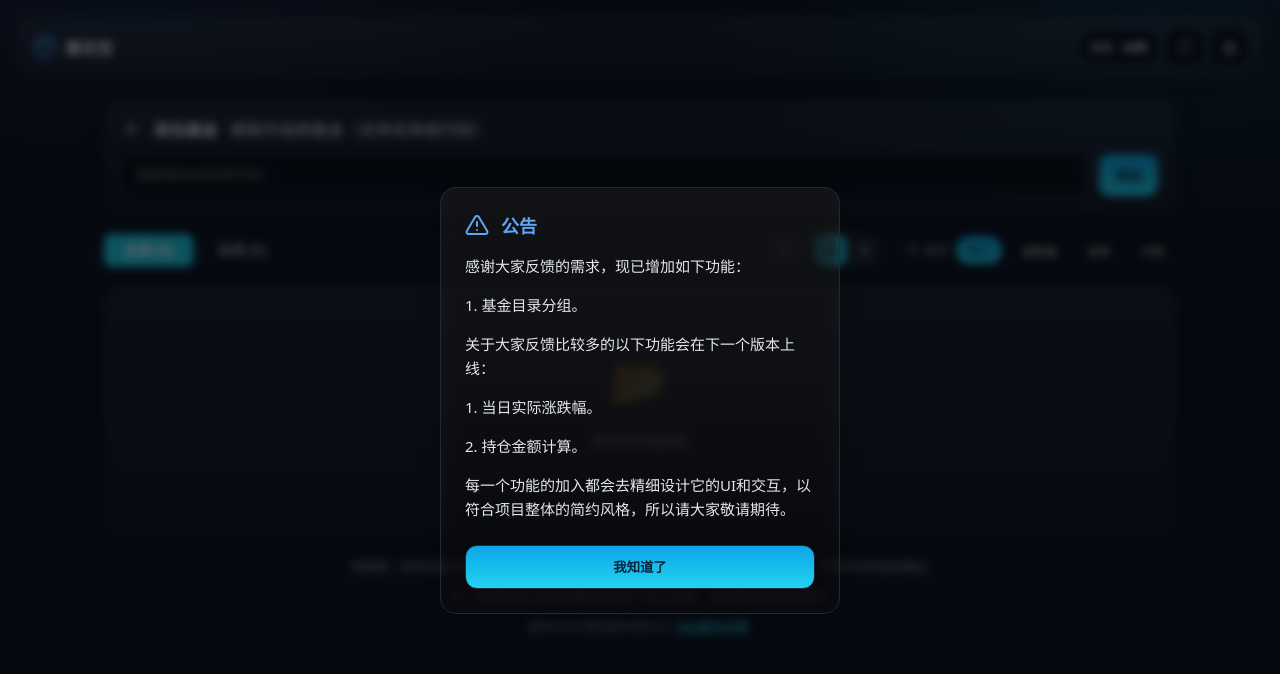
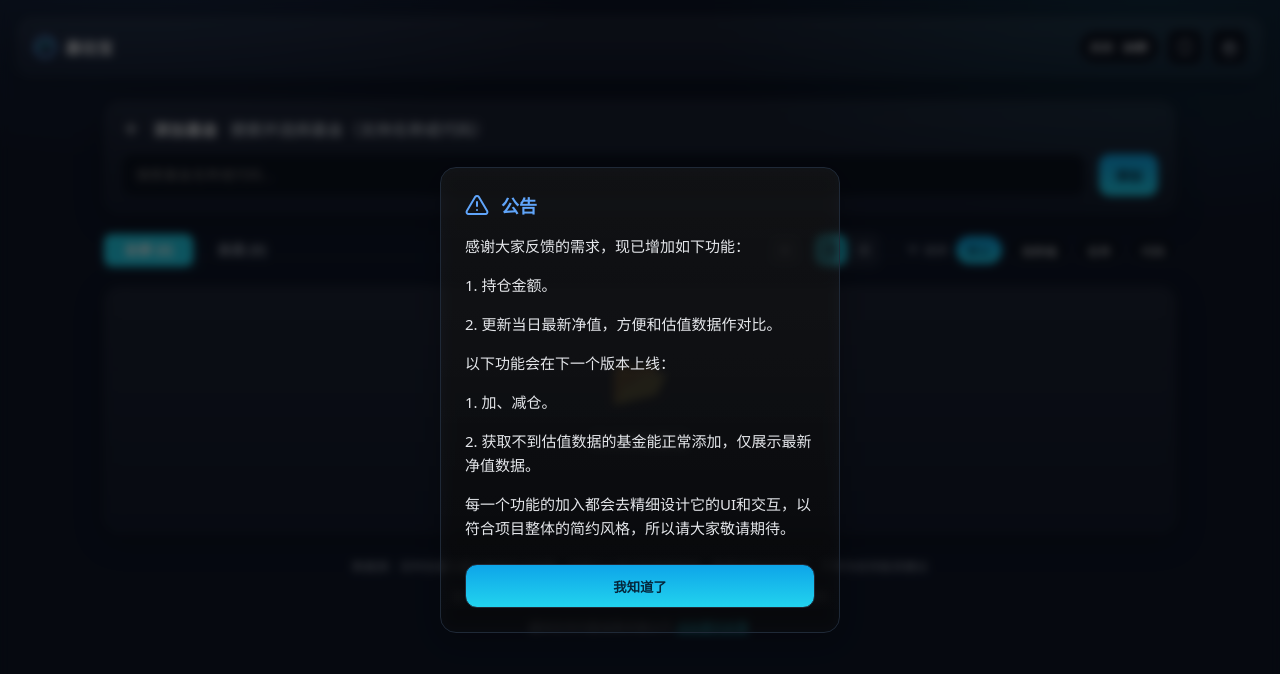
Before and after one commit to cookabc/app-universe, a Next.js app: page / in a window 1280 px wide. Shown: the top 674 px of the page. Built offline with nearby package versions, Linux system fonts and the light colour scheme.

Commit message:
feat：发布公告

```diff
--- a/app/components/Announcement.jsx
+++ b/app/components/Announcement.jsx
@@ -3,7 +3,7 @@
 import { useState, useEffect } from 'react';
 import { motion, AnimatePresence } from 'framer-motion';
 
-const ANNOUNCEMENT_KEY = 'hasClosedAnnouncement_v3';
+const ANNOUNCEMENT_KEY = 'hasClosedAnnouncement_v4';
 
 export default function Announcement() {
   const [isVisible, setIsVisible] = useState(false);
@@ -65,10 +65,11 @@ export default function Announcement() {
 
             <div style={{ color: 'var(--text)', lineHeight: '1.6', fontSize: '15px' }}>
               感谢大家反馈的需求，现已增加如下功能：
-              <p>1. 基金目录分组。</p>
-              关于大家反馈比较多的以下功能会在下一个版本上线：
-              <p>1. 当日实际涨跌幅。</p>
-              <p>2. 持仓金额计算。</p>
+              <p>1. 持仓金额。</p>
+              <p>2. 更新当日最新净值，方便和估值数据作对比。</p>
+              以下功能会在下一个版本上线：
+              <p>1. 加、减仓。</p>
+              <p>2. 获取不到估值数据的基金能正常添加，仅展示最新净值数据。</p>
               每一个功能的加入都会去精细设计它的UI和交互，以符合项目整体的简约风格，所以请大家敬请期待。
             </div>
 
--- a/app/page.jsx
+++ b/app/page.jsx
@@ -2517,7 +2517,19 @@ export default function HomePage() {
     return () => {
       document.body.style.overflow = '';
     };
-  }, [settingsOpen, feedbackOpen, addResultOpen, addFundToGroupOpen, groupManageOpen, groupModalOpen, successModal.open]);
+  }, [
+    settingsOpen,
+    feedbackOpen,
+    addResultOpen,
+    addFundToGroupOpen,
+    groupManageOpen,
+    groupModalOpen,
+    successModal.open,
+    holdingModal.open,
+    actionModal.open,
+    tradeModal.open,
+    clearConfirm
+  ]);
 
   useEffect(() => {
     const onKey = (ev) => {
```
